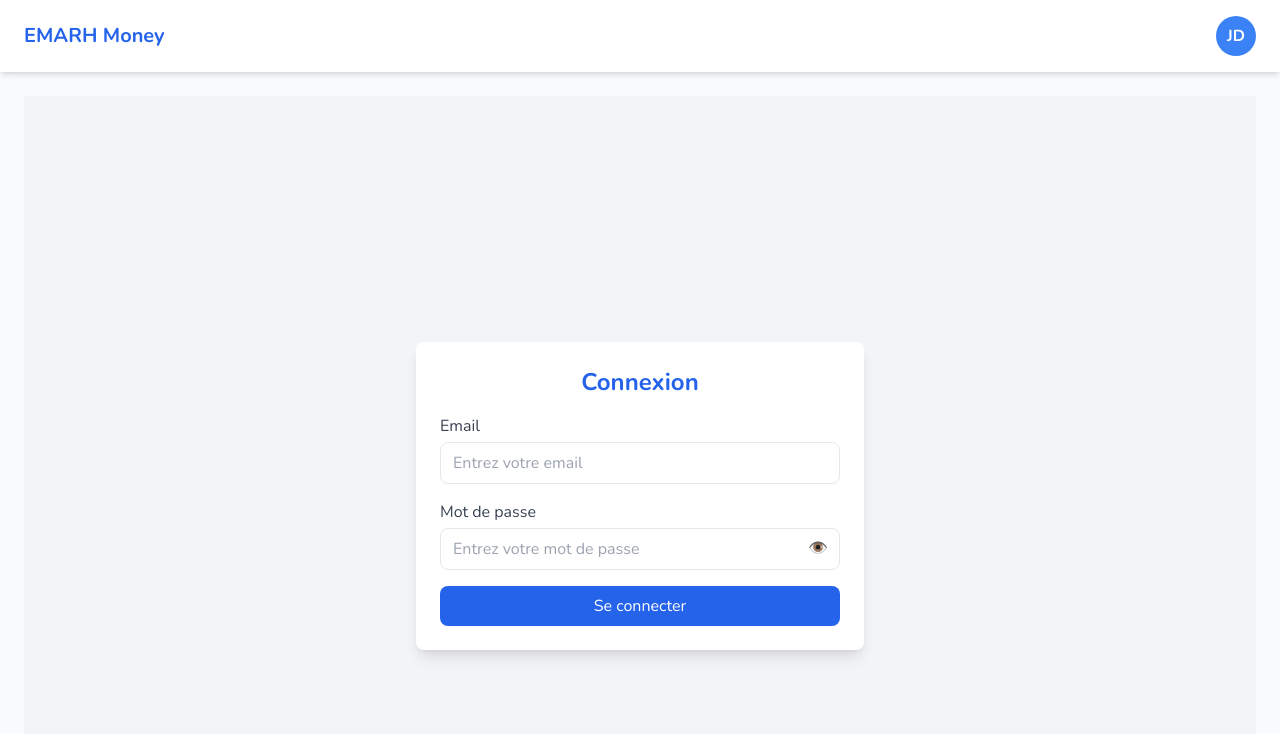
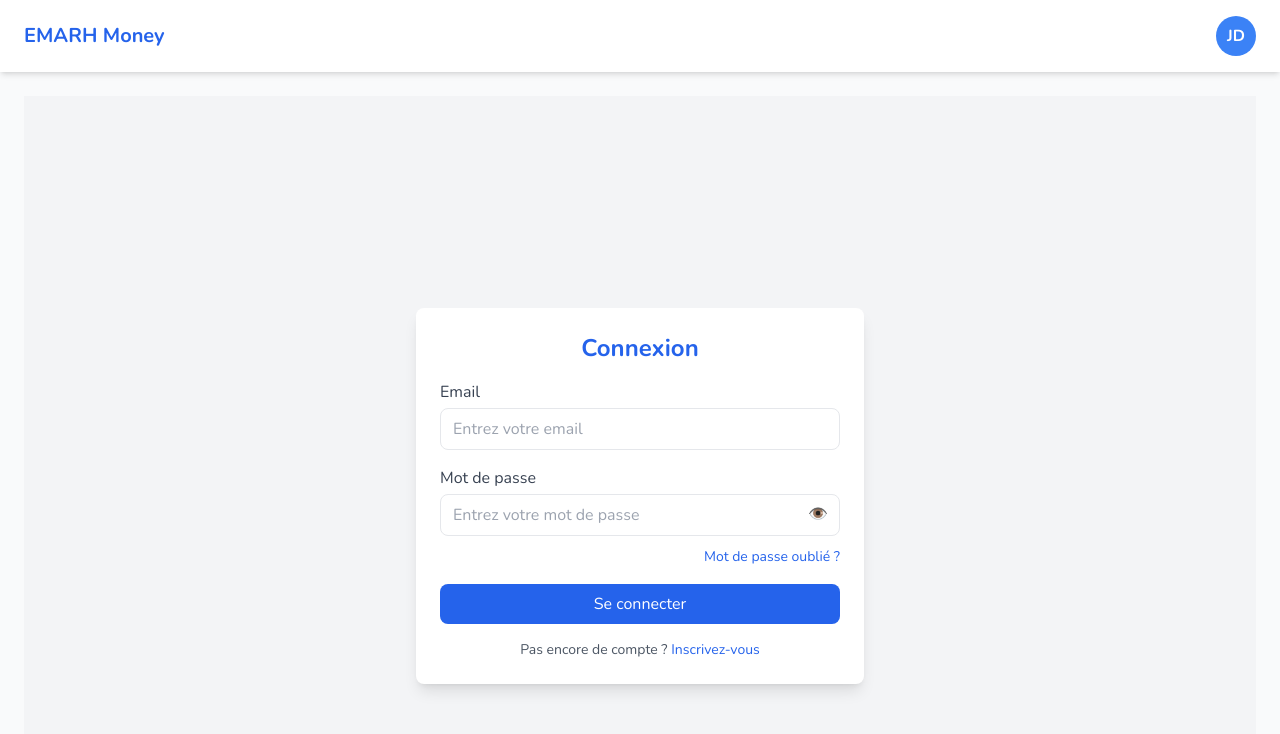
Before and after one commit to Harry8679/Emarh-Money-Front, a React (Create React App) app: page /connexion in a window 1280 px wide. Shown: the top 734 px of the page. Built offline with nearby package versions, Linux system fonts and the light colour scheme.

Commit message:
Login updated

```diff
--- a/src/pages/Login.jsx
+++ b/src/pages/Login.jsx
@@ -1,13 +1,15 @@
-import React, { useState } from 'react'
+import React, { useState } from 'react';
 import { toast, ToastContainer } from 'react-toastify';
+import { useNavigate } from 'react-router-dom';
 import DefaultLayout from '../components/DefaultLayout';
+import 'react-toastify/dist/ReactToastify.css';
 
 const Login = () => {
+  const navigate = useNavigate();
   const [form, setForm] = useState({
     email: '',
     password: '',
   });
-
   const [showPassword, setShowPassword] = useState(false);
 
   const handleChange = e => {
@@ -22,43 +24,67 @@ const Login = () => {
       return;
     }
 
-    if (form.password < 6) {
+    if (form.password.length < 6) {
       toast.error('Le mot de passe doit contenir au moins 6 caractères.');
-    };
+      return;
+    }
 
     toast.success('Connexion réussie !');
     console.log('Formulaire envoyé : ', form);
   };
+
   return (
     <DefaultLayout>
       <div className="flex items-center justify-center min-h-screen bg-gray-100">
         <ToastContainer />
-          <form onSubmit={handleSubmit} className='w-full max-w-md p-6 bg-white rounded-lg shadow-lg'>
+        <form onSubmit={handleSubmit} className="w-full max-w-md p-6 bg-white rounded-lg shadow-lg">
           <h2 className="mb-4 text-2xl font-bold text-center text-blue-600">Connexion</h2>
 
           {/* Email */}
           <div className="mb-4">
-              <label htmlFor="email" className="block text-gray-700">Email</label>
-              <input type="email" name='email' value={form.email} onChange={handleChange}
-                className='w-full px-3 py-2 mt-1 border rounded-lg focus:outline-none focus:ring focus:ring-blue-300'
-                placeholder='Entrez votre email'
+            <label className="block text-gray-700">Email</label>
+            <input
+              type="email"
+              name="email"
+              value={form.email}
+              onChange={handleChange}
+              className="w-full px-3 py-2 mt-1 border rounded-lg focus:outline-none focus:ring focus:ring-blue-300"
+              placeholder="Entrez votre email"
             />
           </div>
 
-            {/* Password */}
-            <div className="mb-4">
-              <label htmlFor="email" className="block text-gray-700">Mot de passe</label>
+          {/* Mot de passe */}
+          <div className="mb-2">
+            <label className="block text-gray-700">Mot de passe</label>
             <div className="relative">
-                <input type={showPassword ? 'text':'password'} name='password' value={form.password} onChange={handleChange}
-                  className='w-full px-3 py-2 mt-1 border rounded-lg focus:outline-none focus:ring focus:ring-blue-300'
-                  placeholder='Entrez votre mot de passe'
+              <input
+                type={showPassword ? 'text' : 'password'}
+                name="password"
+                value={form.password}
+                onChange={handleChange}
+                className="w-full px-3 py-2 mt-1 border rounded-lg focus:outline-none focus:ring focus:ring-blue-300"
+                placeholder="Entrez votre mot de passe"
               />
-                <span onClick={() => setShowPassword(!showPassword)}
-                  className='absolute text-gray-500 cursor-pointer right-3 top-3 hover:text-gray-700'>
-                    {showPassword ? "🙈" : "👁️"}
+              <span
+                onClick={() => setShowPassword(!showPassword)}
+                className="absolute text-gray-500 cursor-pointer right-3 top-3 hover:text-gray-700"
+              >
+                {showPassword ? '🙈' : '👁️'}
               </span>
             </div>
           </div>
+
+          {/* Lien mot de passe oublié */}
+          <div className="mb-4 text-right">
+            <button
+              type="button"
+              onClick={() => navigate('/mot-de-passe-oublie')}
+              className="text-sm text-blue-600 hover:underline"
+            >
+              Mot de passe oublié ?
+            </button>
+          </div>
+
           {/* Bouton */}
           <button
             type="submit"
@@ -66,10 +92,22 @@ const Login = () => {
           >
             Se connecter
           </button>
+
+          {/* Lien vers inscription */}
+          <p className="mt-4 text-sm text-center text-gray-600">
+            Pas encore de compte ?{' '}
+            <button
+              type="button"
+              onClick={() => navigate('/inscription')}
+              className="text-blue-600 hover:underline"
+            >
+              Inscrivez-vous
+            </button>
+          </p>
         </form>
       </div>
     </DefaultLayout>
-  )
-}
+  );
+};
 
 export default Login;
```
Lines whose indentation alone changed are shown as unchanged.
